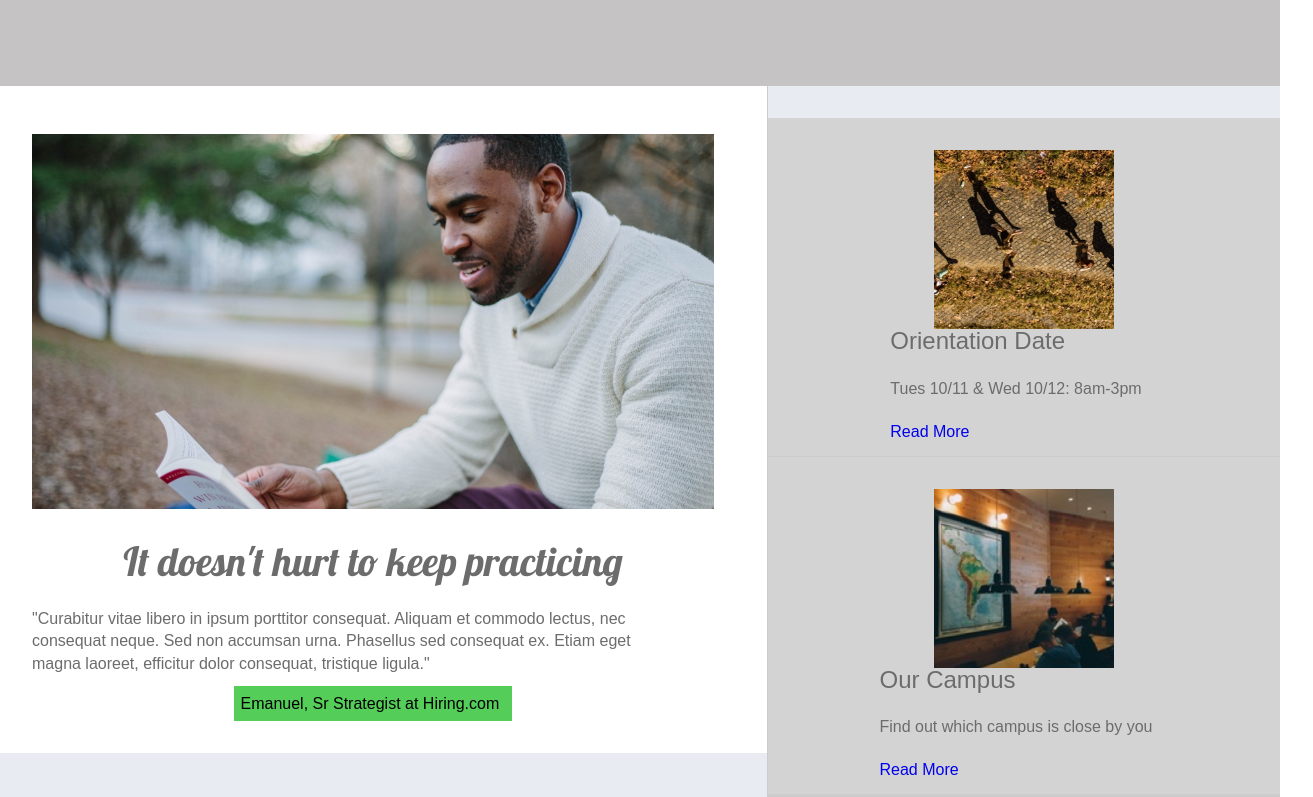
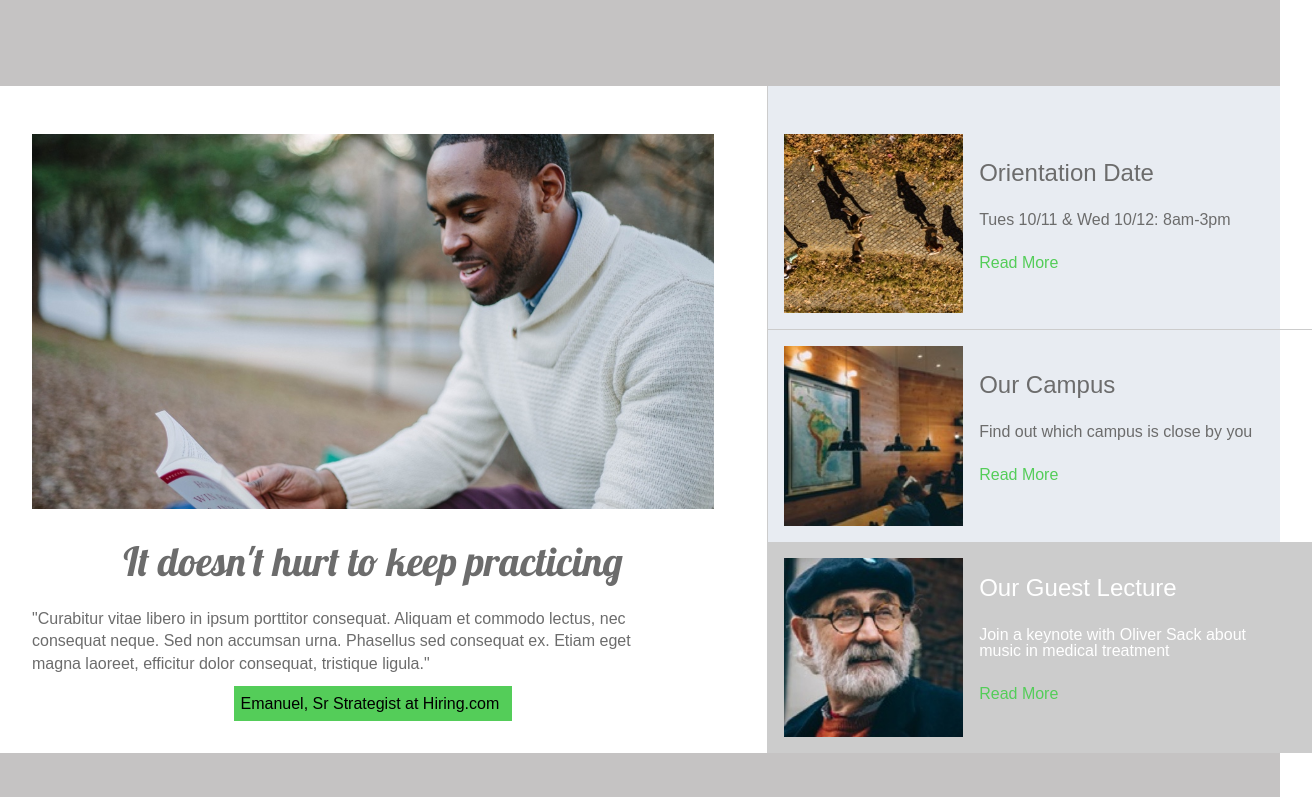
Before and after one commit to lukaszoz/Colmar-Academy, a plain HTML site: page index.html in a window 1280 px wide. Shown: the part 629-1426 px from the top of the page, 1313 px wide, since content can reach past the window. Drawn offline with Linux system fonts and the light colour scheme.

Commit message:
info section

```diff
--- a/resources/style.css
+++ b/resources/style.css
@@ -263,13 +263,14 @@ a {
 }
 
 .info-blocks-section {
+  width: 100%;
+  max-width: 100%;
+  height: 100%;
+  margin: 0 auto;
   display: flex;
-  flex-direction: column;
-  justify-content: center;
+  flex-direction: row;
   align-items: center;
-  padding-top: 32px;
-  background-color: lightgray;
-}
+  padding: 1rem;
 }
 
 .info-section a {
```
